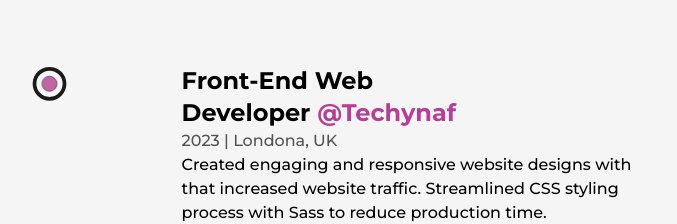
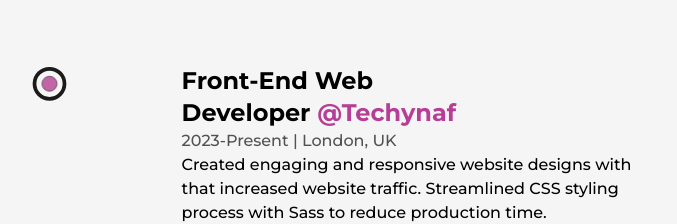
Before and after one commit to Chipsii/portfolio, a Next.js app: page /about in a window 1280 px wide. Shown: the part 2947-3171 px from the top of the page, without its empty margins (244-921 px from the left). Built offline with nearby package versions, Linux system fonts and the light colour scheme.

Commit message:
corrected the spelling mistake

```diff
--- a/src/components/Experience.js
+++ b/src/components/Experience.js
@@ -77,9 +77,9 @@ const Experience = () => {
           <Details
             position="Front-end Web Developer"
             company="Techynaf"
-            companyLink="www.techynaf.com"
-            time="2023"
-            address="Londona, UK"
+            companyLink="https://techynaf.com/"
+            time="2023-Present"
+            address="London, UK"
             work="Created engaging and responsive website designs with that increased website traffic.
                     Streamlined CSS styling process with Sass to reduce production time."
           />
```
